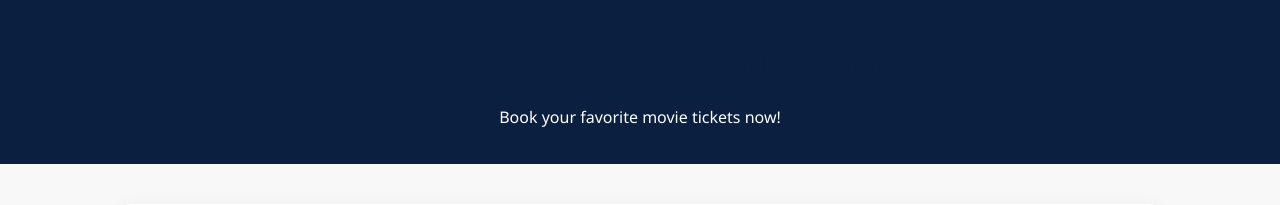
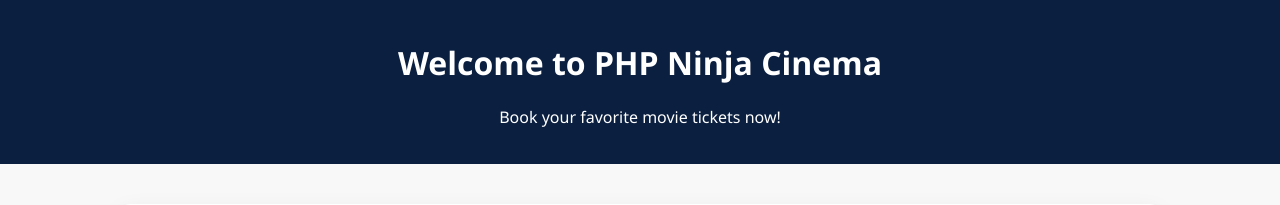
Before and after one commit to hottodoggu123/php_ninjas, a PHP site: page / in a window 1280 px wide. Shown: the top 205 px of the page. Run offline with PHP 8.4, Linux system fonts and the light colour scheme.

Commit message:
slight changes

```diff
--- a/assets/css/style.css
+++ b/assets/css/style.css
@@ -1,4 +1,3 @@
-/* style.css */
 body {
   margin: 0;
   padding: 0;
@@ -23,7 +22,11 @@ header {
   box-shadow: 0 10px 25px rgba(0, 0, 0, 0.1);
 }
 
-h1, h2 {
+h1{
+  color: #ffffff;
+}
+
+h2 {
   color: #0b1f40;
 }
 
```
